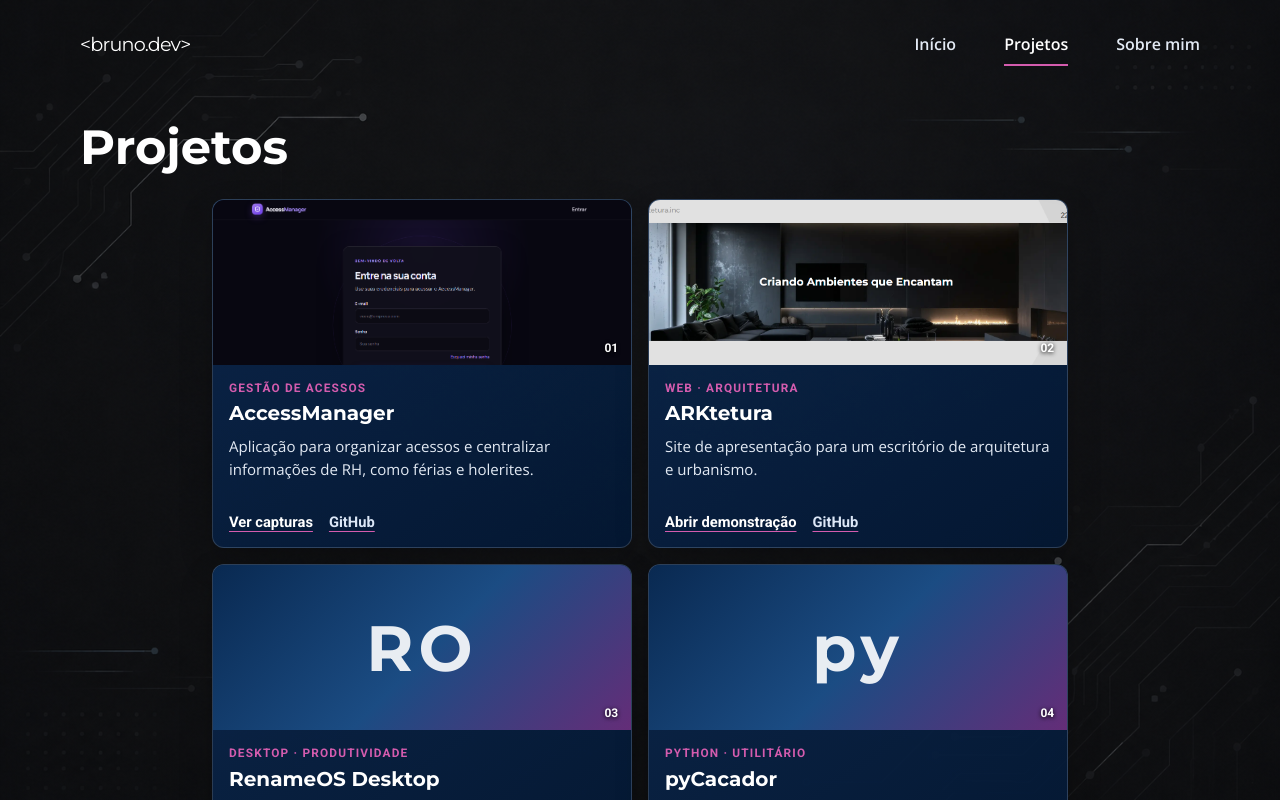
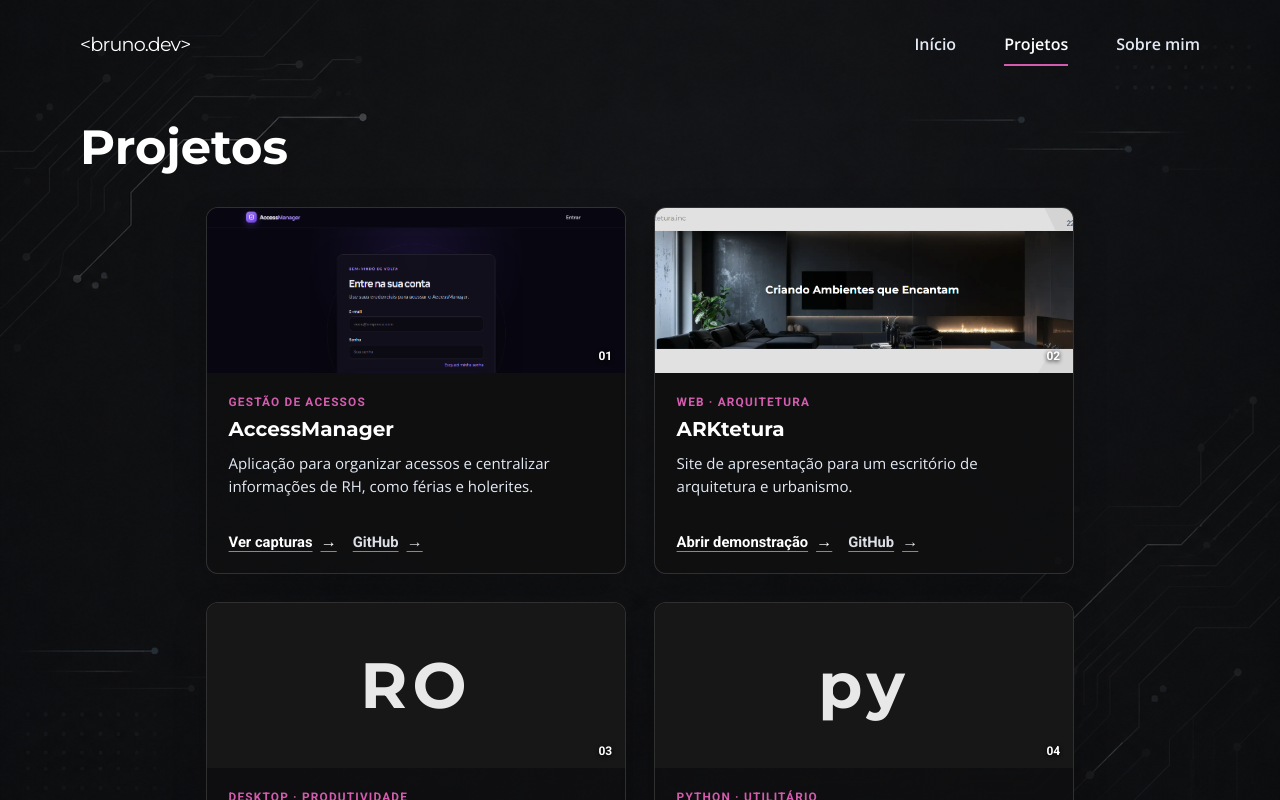
Before and after one commit to olegariobru/MyPort2, a React (Vite) app: page /Projetos in a window 1280 px wide. Shown: the top 800 px of the page. Built offline with nearby package versions, Linux system fonts and the light colour scheme.

Commit message:
Update project cards spacing and neutral colors

```diff
--- a/src/Componentes/ProjectCards/projectCard.module.css
+++ b/src/Componentes/ProjectCards/projectCard.module.css
@@ -1,33 +1,93 @@
 .projectGrid {
-  display: grid; grid-template-columns: repeat(2, minmax(0, 420px)); justify-content: center; gap: 1rem;
-  margin-top: 1.5rem;
+  display: grid;
+  grid-template-columns: repeat(2, minmax(0, 420px));
+  justify-content: center;
+  gap: 1.75rem;
+  margin-top: 2rem;
 }
 .projectCard {
-  overflow: hidden; border: 1px solid rgba(255,255,255,.15); border-radius: .75rem;
-  background: linear-gradient(145deg, rgba(12,39,76,.95), rgba(4,24,51,.95));
-  box-shadow: 0 14px 34px rgba(0,0,0,.18);
-  transition: transform .2s ease, border-color .2s ease;
+  overflow: hidden;
+  border: 1px solid rgba(255,255,255,.14);
+  border-radius: .75rem;
+  background: rgba(15,15,16,.94);
+  box-shadow: 0 14px 34px rgba(0,0,0,.2);
+  transition: transform .22s ease, border-color .22s ease, box-shadow .22s ease;
 }
-.projectCard:hover { transform: translateY(-3px); border-color: rgba(212,92,174,.8); }
+.projectCard:hover {
+  transform: translateY(-4px);
+  border-color: rgba(255,255,255,.34);
+  box-shadow: 0 18px 38px rgba(0,0,0,.3);
+}
 .projectVisual {
-  min-height: 165px; position: relative; display: grid; place-items: center; overflow: hidden;
-  background: radial-gradient(circle at 70% 20%, rgba(143,36,95,.48), transparent 42%), #0c2a52;
+  min-height: 165px;
+  position: relative;
+  display: grid;
+  place-items: center;
+  overflow: hidden;
+  background: #171718;
 }
 .projectVisual img { width: 100%; height: 165px; object-fit: cover; }
-.projectVisual-rename, .projectVisual-python { background: linear-gradient(135deg,#092951,#1b4c83 52%,#642d78); }
-.projectMonogram { font: 700 clamp(2rem,6vw,4rem) var(--fonte-titulos); letter-spacing: .08em; color: rgba(255,255,255,.9); }
-.projectNumber { position: absolute; right: .8rem; bottom: .65rem; font: 700 .75rem var(--fonte-secundaria); color: #fff; text-shadow: 0 1px 4px #000; }
-.projectContent { padding: 1rem; }
-.projectType { margin: 0 0 .45rem; color: var(--rosa-texto); font: 700 .74rem var(--fonte-secundaria); letter-spacing: .1em; text-transform: uppercase; }
+.projectVisual-rename, .projectVisual-python { background: #171718; }
+.projectMonogram {
+  font: 700 clamp(2rem,6vw,4rem) var(--fonte-titulos);
+  letter-spacing: .08em;
+  color: rgba(255,255,255,.9);
+}
+.projectNumber {
+  position: absolute;
+  right: .8rem;
+  bottom: .65rem;
+  font: 700 .75rem var(--fonte-secundaria);
+  color: #fff;
+  text-shadow: 0 1px 4px #000;
+}
+.projectContent { padding: 1.35rem; }
+.projectType {
+  margin: 0 0 .55rem;
+  color: var(--rosa-texto);
+  font: 700 .74rem var(--fonte-secundaria);
+  letter-spacing: .1em;
+  text-transform: uppercase;
+}
 .projectContent h3 { margin: 0; font-family: var(--fonte-titulos); font-size: 1.25rem; }
-.projectDescription { min-height: 4rem; margin: .6rem 0 .9rem; color: var(--texto-suave); font-size: .94rem; line-height: 1.55; }
-.projectActions { display: flex; flex-wrap: wrap; gap: .65rem 1rem; }
-.projectLink { display: inline-flex; align-items: center; gap: .3rem; color: #fff; font-family: var(--fonte-secundaria); font-size: .92rem; font-weight: 700; text-decoration: underline; text-decoration-color: var(--rosa-texto); text-underline-offset: .25rem; }
-.projectLink:hover { color: var(--rosa-texto); }
-.projectGithub { color: #dce7f7; }
+.projectDescription {
+  min-height: 4rem;
+  margin: .7rem 0 1.1rem;
+  color: var(--texto-suave);
+  font-size: .94rem;
+  line-height: 1.55;
+}
+.projectActions { display: flex; flex-wrap: wrap; gap: .75rem 1rem; }
+.projectLink {
+  display: inline-flex;
+  align-items: center;
+  gap: .5rem;
+  padding: .35rem .45rem;
+  margin: -.35rem -.45rem;
+  border-radius: .3rem;
+  color: #fff;
+  font-family: var(--fonte-secundaria);
+  font-size: .92rem;
+  font-weight: 700;
+  text-decoration: underline;
+  text-decoration-color: var(--rosa-texto);
+  text-underline-offset: .25rem;
+  transition: color .18s ease, background-color .18s ease;
+}
+.projectLink::after {
+  content: "→";
+  display: inline-block;
+  font-size: 1.1em;
+  line-height: 1;
+  text-decoration: none;
+  transition: transform .18s ease;
+}
+.projectLink:hover { color: #e5e5e5; background: #29292b; }
+.projectLink:hover::after { transform: translateX(.2rem); }
+.projectGithub { color: #dce0e6; }
 @media (max-width: 760px) {
   .projectGrid { grid-template-columns: minmax(0, 420px); }
   .projectDescription { min-height: 0; }
 }
 @media (max-width: 440px) { .projectGrid { grid-template-columns: minmax(0, 1fr); } }
-@media (prefers-reduced-motion: reduce) { .projectCard { transition: none; } }
+@media (prefers-reduced-motion: reduce) { .projectCard, .projectLink, .projectLink::after { transition: none; } }
```
